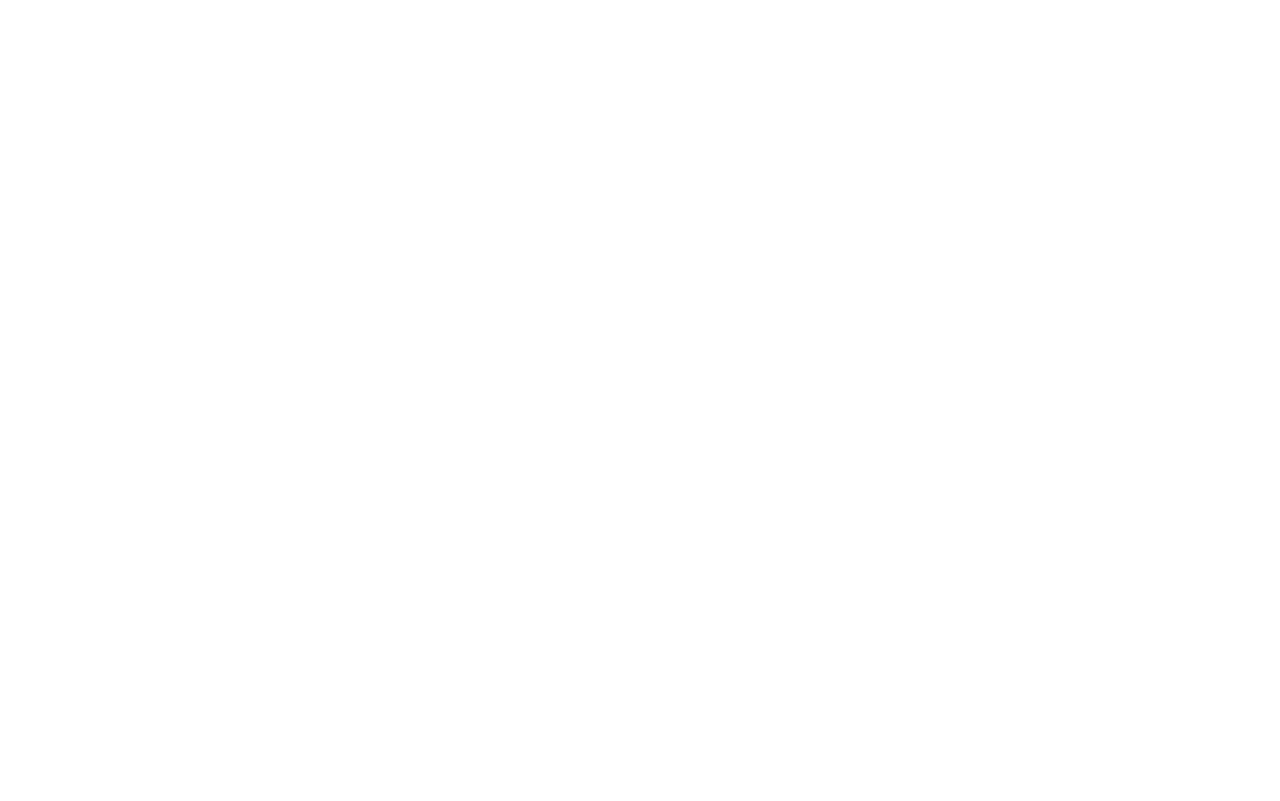
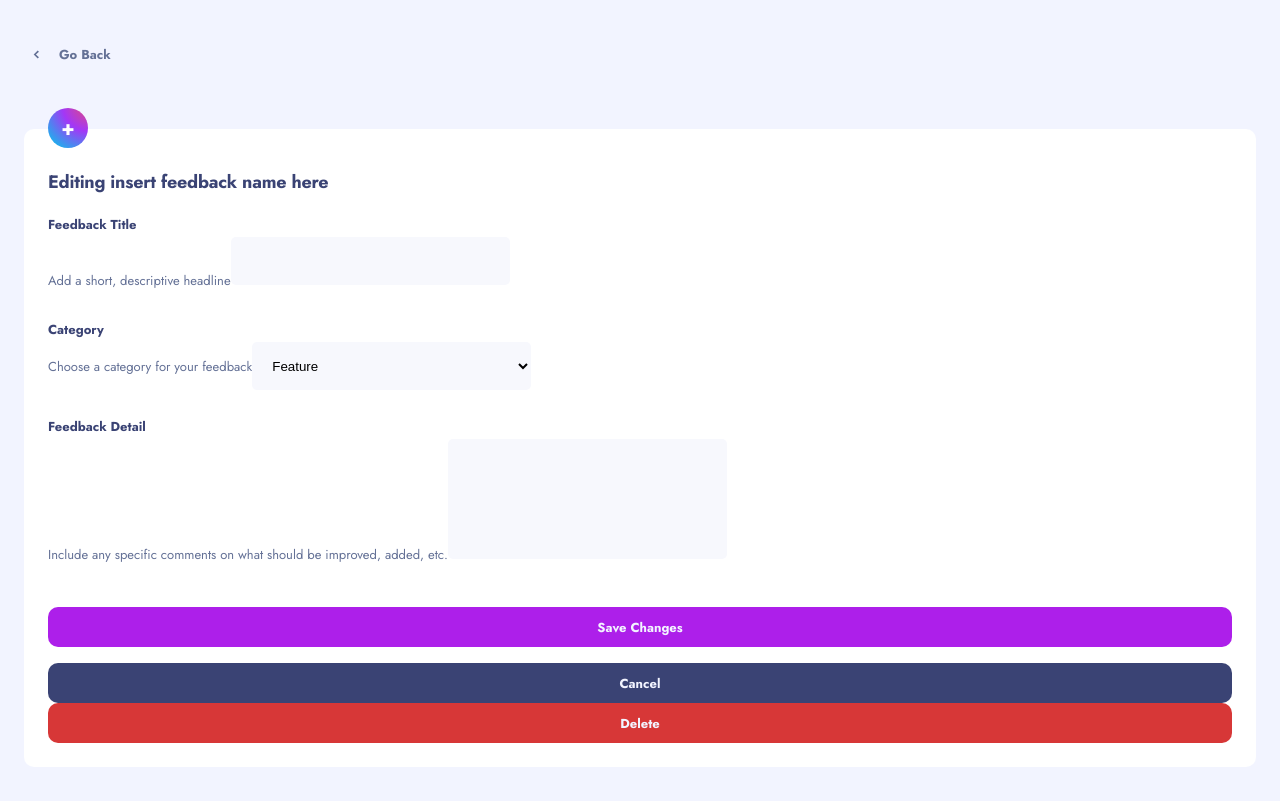
Before and after one commit to seanred360/product-feedback-app, a React (Create React App) app: page /edit-feedback in a window 1280 px wide. Built offline with nearby package versions, Linux system fonts and the light colour scheme.

Commit message:
NewFeedback dynamically changes elements between "new' and 'edit' modes

```diff
--- a/src/App.js
+++ b/src/App.js
@@ -1,10 +1,10 @@
-import Main from "./components/Main";
+import Routes from "./components/Routes";
 
 const App = () => {
   return (
     <>
       <div className="App">
-        <Main />
+        <Routes />
       </div>
     </>
   );
--- a/src/components/EditFeedbackButton.jsx
+++ b/src/components/EditFeedbackButton.jsx
@@ -1,7 +1,17 @@
 import React from "react";
+import { useHistory } from "react-router-dom";
 
 const EditFeedbackButton = () => {
-  return <button className="all-buttons --blue-button">Edit Feedback</button>;
+  const history = useHistory();
+
+  return (
+    <button
+      className="all-buttons --blue-button"
+      onClick={() => history.push("edit-feedback")}
+    >
+      Edit Feedback
+    </button>
+  );
 };
 
 export default EditFeedbackButton;
--- a/src/components/Main.jsx
+++ b/src/components/Routes.jsx
@@ -1,13 +1,13 @@
 import React, { useEffect, useState } from "react";
 import axios from "axios";
 import { Switch, Route } from "react-router-dom";
+import Spinner from "./common/Spinner";
 import HomePage from "./pages/HomePage";
 import NotFound from "./pages/NotFound";
 import FeedbackDetail from "./pages/FeedbackDetail";
 import NewFeedback from "./pages/NewFeedback";
-import Spinner from "./common/Spinner";
 
-const Main = () => {
+const Routes = () => {
   const [isLoaded, setIsLoaded] = useState(false);
   const [error, setError] = useState(null);
   const [currentUser, setCurrentUser] = useState({});
@@ -34,6 +34,7 @@ const Main = () => {
       {/* The Switch decides which component to show based on the current URL.*/}
       <Route exact path="/not-found" component={NotFound}></Route>
       <Route exact path="/new-feedback" component={NewFeedback}></Route>
+      <Route exact path="/edit-feedback" component={NewFeedback}></Route>
       <Route
         exact
         path="/feedback-detail"
@@ -56,4 +57,4 @@ const Main = () => {
   );
 };
 
-export default Main;
+export default Routes;
--- a/src/components/common/BackButton.jsx
+++ b/src/components/common/BackButton.jsx
@@ -5,12 +5,11 @@ import { GoChevronLeft } from "react-icons/go";
 const BackButton = () => {
   const history = useHistory();
 
-  const goBack = () => {
-    history.goBack();
-  };
-
   return (
-    <button className="all-buttons --back-button" onClick={goBack}>
+    <button
+      className="all-buttons --back-button"
+      onClick={() => history.goBack()}
+    >
       <GoChevronLeft />
       Go Back
     </button>
--- a/src/components/pages/FeedbackDetail.jsx
+++ b/src/components/pages/FeedbackDetail.jsx
@@ -4,6 +4,8 @@ import EditFeedbackButton from "../EditFeedbackButton";
 import SuggestionBox from "../SuggestionBox";
 import _ from "lodash";
 import CommentsSection from "../CommentsSection";
+import { useHistory } from "react-router-dom";
+
 
 class FeedbackDetail extends Component {
   render() {
--- a/src/components/pages/NewFeedback.jsx
+++ b/src/components/pages/NewFeedback.jsx
@@ -1,8 +1,10 @@
 import React from "react";
+import { useLocation } from "react-router";
 import BackButton from "../common/BackButton";
 
 const NewFeedback = () => {
   const items = ["Feature", "UI", "US", "Enhancement", "Bug"];
+  const location = useLocation();
 
   return (
     <div className="new-feedback-page">
@@ -11,7 +13,11 @@ const NewFeedback = () => {
       </div>
       <div className="create-new-feedback">
         <div className="__plus-circle">+</div>
-        <h1 className="__header">Create New Feedback</h1>
+        <h1 className="__header">
+          {location.pathname == `/edit-feedback`
+            ? `Editing${" insert feedback name here"}`
+            : `Create New Feedback`}
+        </h1>
 
         <form id="__feedback-title" className="__feedback-title">
           <label className="__title" htmlFor="__feedback-title">
@@ -68,8 +74,22 @@ const NewFeedback = () => {
         </form>
 
         <div className="__buttons flex flex-jc-c flex-ai-c">
-          <button className="all-buttons --purple-button">Add Feedback</button>
+          <button className="all-buttons --purple-button">
+            {location.pathname == "/edit-feedback"
+              ? "Save Changes"
+              : "Add Feedback"}
+          </button>
           <button className="all-buttons --blue-grey2-button">Cancel</button>
+          <button
+            className="all-buttons --red-button"
+            style={
+              location.pathname == "/edit-feedback"
+                ? { visibility: "visible" }
+                : { visibility: "hidden" }
+            }
+          >
+            Delete
+          </button>
         </div>
       </div>
     </div>
```
